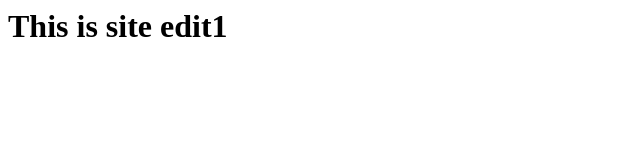
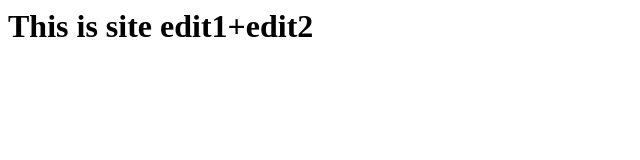
Before and after one commit to Gitnison/GitHubRepo1, a plain HTML site: page index.html in a window 1280 px wide. Shown: the whole page, without its empty margins (0-640 px from the left). Drawn offline with Linux system fonts and the light colour scheme.

Commit message:
Update index.html

```diff
--- a/index.html
+++ b/index.html
@@ -1 +1 @@
-<h1>This is site edit1</>
+<h1>This is site edit1+edit2</>
```
